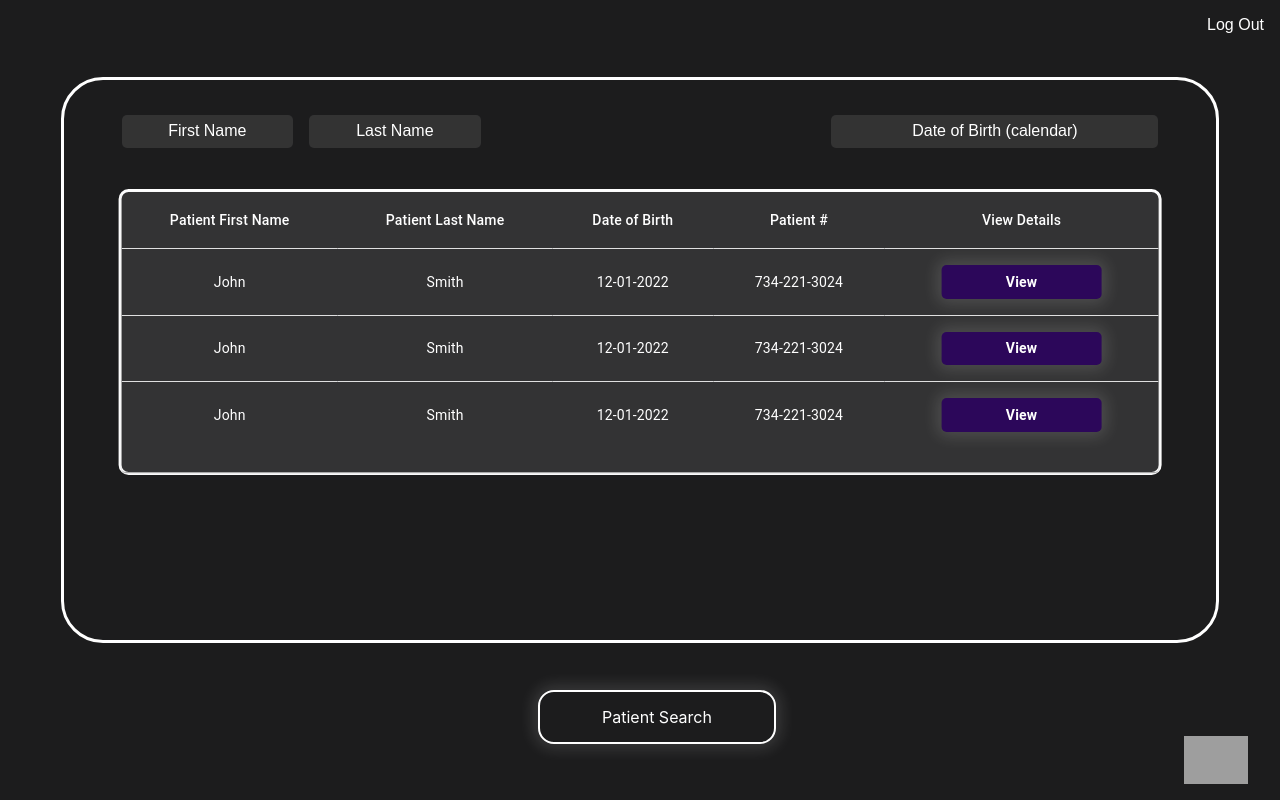
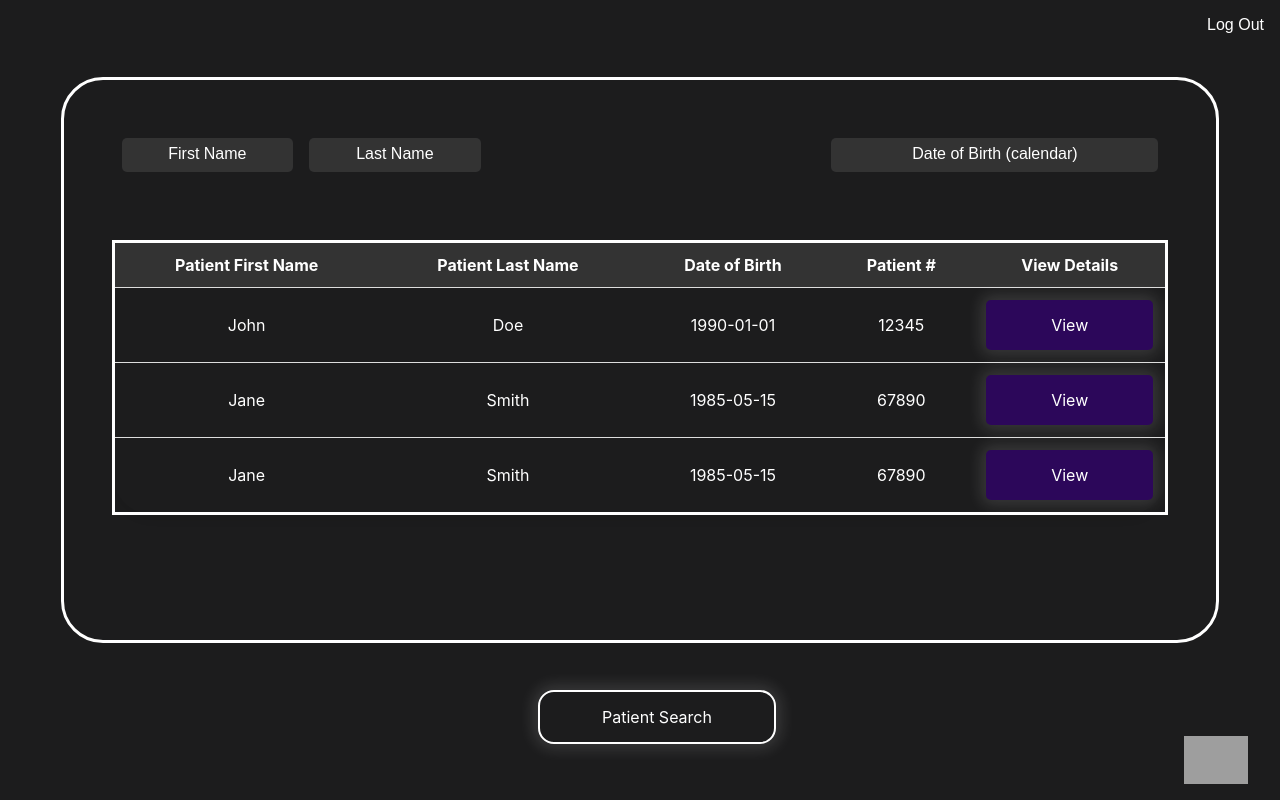
Before and after one commit to shashibyadav/carewallet-doctor-Web-App, a React (Create React App) app: page /PatientList in a window 1280 px wide. Built offline with nearby package versions, Linux system fonts and the light colour scheme; grey boxes are pictures that could not be loaded.

Commit message:
adds insurance and id images and css fixes to the patientdata

```diff
--- a/src/Components/PatientList.jsx
+++ b/src/Components/PatientList.jsx
@@ -1,20 +1,10 @@
 import * as React from 'react';
-import Table from '@mui/material/Table';
-import TableBody from '@mui/material/TableBody';
-import TableCell from '@mui/material/TableCell';
-import TableContainer from '@mui/material/TableContainer';
-import TableHead from '@mui/material/TableHead';
-import TableRow from '@mui/material/TableRow';
-import Paper from '@mui/material/Paper';
-import TextField from '@mui/material/TextField';
 import { useSelector, useDispatch } from 'react-redux';
 import CentreRectangle from '../shared/CentreRectangle';
 import '../shared/button.css';
 import { useState } from 'react';
 import { useNavigate } from 'react-router-dom';
-import { createTheme, ThemeProvider, styled } from '@mui/material/styles';
 import { setPatientCriteria as setCriteriaAction } from '../ReduxStore/Slices/Search/searchSlice';
-import { brown } from '@mui/material/colors';
 import "../styles/patient-list/patient-list.css";
 import InputField from "../shared/inputField";
 import ButtonTypeOne from "./shared/ButtonTypeOne";
@@ -22,10 +12,7 @@ import ButtonPatientSearch from "./shared/ButtonPatientSearch";
 import LogoFooter from "./shared/LogoFooter";
 import LogOutButton from "./shared/ButtonLogOut.jsx";
 
-const accent = brown['400'];
 
-
-const whiteTheme = createTheme({ palette: { primary: {main:accent} } })
 
 const PatientList = () => {
   const criteria = useSelector((state) => state.loginState.searchCriteria);
@@ -43,12 +30,12 @@ const PatientList = () => {
       ...criteria,
       firstName: firstName,
     });
-    console.log('Search for:', { firstName,lastName, dob });
+    console.log('Search for:', { firstName, lastName, dob });
     navigate('/PatientData');
   };
 
-  function createData(firstName,lastName, dob, patientNumber) {
-    return { firstName,lastName, dob, patientNumber};
+  function createData(firstName, lastName, dob, patientNumber) {
+    return { firstName, lastName, dob, patientNumber };
   }
 
   const handleFirstNameChange = (value) => {
@@ -65,17 +52,12 @@ const PatientList = () => {
 
 
 
-  const rows = [
-    createData('John','Smith', '12-01-2022', '734-221-3024'),
-    createData('John', 'Smith', '12-01-2022', '734-221-3024'),
-    createData('John', 'Smith', '12-01-2022', '734-221-3024'),
-  ];
+
 
   return (
-    <div className={`patient-list-page`} style={{ width: '100vw', height: '100vh', backgroundColor: '#1C1C1D' }}>
-          <LogOutButton/>
-        <CentreRectangle className='center-rectangle-2'>
-        <ThemeProvider theme={whiteTheme}>
+    <div className={`patient-list-page`}>
+      <LogOutButton />
+      <CentreRectangle className='patientlist-center-rectangle'>
 
           <div className='input-fields-container'>
 
@@ -103,49 +85,73 @@ const PatientList = () => {
 
           </div>
           <CentreRectangle className='center-rectangle-3' >
-          <TableContainer component={Paper}  className='center-rectangle-3-table' >
-          <Table className='center-rectangle-3-table' sx={{ minWidth: 400 }} aria-label="simple table" >
-            <TableHead >
-              <TableRow >
-                <TableCell  style={{ color: 'white' }}  align="center">Patient First Name</TableCell>
-                <TableCell  style={{ color: 'white' }}  align="center">Patient Last Name</TableCell>
-                <TableCell  style={{ color: 'white' }} align="center">Date of Birth</TableCell>
-                <TableCell  style={{ color: 'white' }} align="center">Patient #</TableCell>
-                <TableCell  style={{ color: 'white' }} align="center">View Details</TableCell>
-              </TableRow>
-            </TableHead>
-            <TableBody color='white'>
-              {rows.map((row) => (
-                <TableRow
-                  key={row.name}
-                  sx={{ '&:last-child td, &:last-child th': { border: 0 } }}
-                >
-                  <TableCell component="th"  scope="row"  style={{ color: 'white' }} align="center">
-                    {row.firstName}
-                  </TableCell>
-                  <TableCell component="th" scope="row"  style={{ color: 'white' }} align="center">
-                    {row.lastName}
-                  </TableCell>
-                  <TableCell  style={{ color: 'white' }} align="center">{row.dob}</TableCell>
-                  <TableCell  style={{ color: 'white' }} align="center">{row.patientNumber}</TableCell>
-                  <TableCell  style={{ color: 'white' }} align='center'>
-                  <div className="centered-button">
+
+          <div className="table-container">
+              <table className='center-rectangle-3-table' >
+                <thead>
+                  <tr className='table-column-hover'>
+                    <th className='table-column-header'>Patient First Name</th>
+                    <th className='table-column-header'>Patient Last Name</th>
+                    <th className='table-column-header'>Date of Birth</th>
+                    <th className='table-column-header'>Patient #</th>
+                    <th className='table-column-header'>View Details</th>
+                  </tr>
+                </thead>
+                <tbody className='table-column-body'>
+
+                  <tr className='table-column-hover'>
+                    <td className='table-column'>John</td>
+                    <td className='table-column'>Doe</td>
+                    <td className='table-column'>1990-01-01</td>
+                    <td className='table-column'>12345</td>
+                    <td className='table-column'><div className="centered-button">
                   <ButtonTypeOne
                       onClick={handleView}
                       text={'View'}
-                      classname={'button-style'}
+                      className={'patientlist-button-type-one'}
                   />
                   </div>
-                  </TableCell>
-                </TableRow>
-              ))}
-            </TableBody>
-          </Table>
-        </TableContainer>
+                  </td>
+
+                  </tr>
+                  <tr className='table-column-hover'>
+                    <td className='table-column'>Jane</td>
+                    <td className='table-column'>Smith</td>
+                    <td className='table-column'>1985-05-15</td>
+                    <td className='table-column'>67890</td>
+                    <td className='table-column'> <div className="centered-button">
+                  <ButtonTypeOne
+                      onClick={handleView}
+                      text={'View'}
+                      className={'patientlist-button-type-one'}
+                  />
+                  </div>
+                  </td>
+                  </tr>
+
+                  < tr className='table-column-hover'>
+                    <td className='table-column'>Jane</td>
+                    <td className='table-column'>Smith</td>
+                    <td className='table-column'>1985-05-15</td>
+                    <td className='table-column'>67890</td>
+                    <td className='table-column'> <div className="centered-button">
+                  <ButtonTypeOne
+                      onClick={handleView}
+                      text={'View'}
+                      className={'patientlist-button-type-one'}
+                  />
+                  </div>
+                  </td>
+                  </tr>
+
+                </tbody>
+              </table>
+              </div>
+
           </CentreRectangle>
-        </ThemeProvider>
+
       </CentreRectangle>
-        <ButtonPatientSearch classname={`search-button`} onClick={() => {}} text={`Patient Search`}/>
+      <ButtonPatientSearch className={`button-type-two`} onClick={() => { }} text={`Patient Search`} />
 
       <LogoFooter />
 
--- a/src/styles/patient-data/patient-data.css
+++ b/src/styles/patient-data/patient-data.css
@@ -1,4 +1,25 @@
-.center-rectangle-2 {
+.patient-list-page {
+  width: 100vw;
+  height: 100vh;
+  background-color: #1C1C1D;
+
+
+.patientdata-center-rectangle{
+  position: absolute;
+  display: flex;
+  flex-direction: column;
+  justify-content: flex-start;
+  align-items: flex-start;
+  top: 45%;
+  left: 50%;
+  transform: translate(-50%, -50%);
+  width: 90%;
+  height: 70%;
+  background: rgba(217, 217, 217, 0);
+  border-radius: 42px;
+  border: 3px white solid;
+  color: white;
+
 
 
 
@@ -27,6 +48,31 @@
       box-sizing: border-box;
       width: 100%;
       height: 100%;
+
+      .patient-name {
+        color: white;
+        width: 100%;
+        justify-content: center;
+        text-align: center;
+        font-size: 1.5rem;
+        font-weight: 400;
+
+
+      }
+
+      .patient-name span {
+        font-size: 1.5rem;
+        font-weight: 700;
+      }
+
+      .patient-image {
+        height: 40%;
+        width: 40%;
+        margin: 10px;
+        margin-bottom: 2rem;
+      }
+
+
       .input-container {
         position: relative;
         display: flex;
@@ -101,15 +147,73 @@
       height: 100%;
 
       .data-grid-2-container {
-        position: relative;
+        position: absolute;
         display: flex;
         flex-direction: column;
-        justify-content: flex-end;
+        justify-content: center;
         align-items: center;
         width: 100%;
-        margin-top: auto;
-        margin-top: -80px;
+
+
         height: 100%;
+
+        .input-form-container{
+          height: 100%;
+          width: 100%;
+          display: flex;
+
+          flex-direction: column;
+          justify-content: center;
+          align-items: center;
+
+
+        }
+
+        .user-insurance-image-container{
+          display: flex;
+          justify-content: center;
+          flex-direction: column;
+          align-items: center;
+          border-radius: 42px;
+          border: 3px white solid;
+          color: white;
+          margin: 2rem;
+          .user-insurance-front-container{
+             display: flex;
+             justify-content: center;
+             align-items: center;
+
+
+            .user-insurance-image{
+              width: 95%;
+              height: 100%;
+            }
+
+
+
+          }
+
+          .user-insurance-back-container{
+            display: flex;
+            justify-content: center;
+            align-items: center;
+
+
+           .user-insurance-image{
+             width: 95%;
+             height: 100%;
+           }
+
+
+
+         }
+
+
+
+
+
+
+        }
 
 
         .search-action {
@@ -204,6 +308,7 @@
       width: 100%;
       height: 100%;
 
+
       justify-content: center;
       align-items: center;
       box-sizing: border-box;
@@ -216,7 +321,7 @@
         width: 100%;
         box-sizing: border-box;
 
-        margin-top: -20px;
+
 
         height: 100%;
 
@@ -326,17 +431,27 @@
         }
 
 
-        .user-id-image {
-          height: 80%;
-          width: 80%;
 
 
-        }
+        .user-id-image-container {
 
-        .user-id-image-container {
           display: flex;
           justify-content: center;
           align-items: center;
+          border-radius: 42px;
+          border: 3px white solid;
+          color: white;
+          margin-right: 4rem;
+          margin-top: 4rem;
+          margin-bottom: 4rem;
+          width: 80%;
+          height: 80%;
+
+          .user-id-image {
+            height: 90%;
+            width: 90%;
+
+          }
 
         }
 
@@ -383,3 +498,5 @@
   left: 11%;
 
 }
+
+}
--- a/src/styles/patient-list/patient-list.css
+++ b/src/styles/patient-list/patient-list.css
@@ -1,42 +1,38 @@
+.patient-list-page {
+    width: 100vw;
+    height: 100vh;
+    background-color: #1C1C1D;
 
-.center-rectangle-2 {
+
+.patientlist-center-rectangle {
+
     position: absolute;
+    display: flex;
+    flex-direction: column;
+    justify-content: flex-start;
+    align-items: flex-start;
     top: 45%;
     left: 50%;
     transform: translate(-50%, -50%);
-    display: flex;
     width: 90%;
     height: 70%;
-
+    background: rgba(217, 217, 217, 0);
     border-radius: 42px;
     border: 3px white solid;
     color: white;
-    background-color: #1C1C1D;
 
-    .dob-field{
-        width: 30%;
-        margin-left: auto;
-        margin-right: 0rem;
-    }
-}
+    .input-fields-container{
+
+        position: relative;
+        display: flex;
+        padding: 5%;
 
 
-.center-rectangle-3 {
-    position: absolute;
-    top: 45%;
-    left: 50%;
-    transform: translate(-50%, -50%);
-    display: flex;
+        flex-direction: row;
+        justify-content: flex-start;
+        height: 8%;
         width: 90%;
-    height: 50%;
-    background-color: rgba(250, 250, 250, 0.1);
 
-    border-radius: 10px;
-    border: 3px white solid;
-    .center-rectangle-3-table{
-        background-color: rgba(250, 250, 250, 0);
-        color: white ;
-    }
 
     }
 
@@ -70,20 +66,137 @@
 
 
 
-.input-fields-container{
 
+    .dob-field{
+        width: 30%;
+        margin-left: auto;
+        margin-right: 0rem;
+    }
+
+    .center-rectangle-3 {
+        width: 100%;
+        padding-left: 3rem;
+        padding-right: 3rem;
+        box-sizing: border-box;
+
+
+
+        .table-container {
+
+            overflow: auto;
+            width: 100%;
+            height: 25rem;
+
+
+
+
+
+        .center-rectangle-3-table{
+
+
+            background-color: rgba(250, 250, 250, 0);
+            color: white ;
+            width: 100%;
+            border-collapse: collapse;
+            box-shadow: 0 4px 8px rgba(0, 0, 0, 0.1);
+            border-radius: 42px;
+            border: 3px white solid;
+            color: white;
+
+            height: 10rem;
+
+
+            box-sizing: border-box;
+
+
+
+
+
+          .table-column-header, .table-column {
+            padding: 12px;
+            text-align: center;
+            border-bottom: 1px solid #ddd;
+          }
+
+          .table-column-header {
+            background-color: #333;
+            color: white;
+          }
+
+          .table-column-hover:hover {
+            background-color: rgb(88, 88, 88);
+
+            .patientlist-button-type-one{
                 display: flex;
-    padding: 5%;
-    padding-bottom: 0rem;
-    padding-top: 3%;
-    flex-direction: row;
-    height: 8%;
+                width: 8rem;
+                height: 0.1rem;
+                justify-content: center;
+                align-items: center;
+                text-align: center;
+                font-weight: 700;
+                padding: 1rem;
+            }
+          }
+          .table-header-row {
+            color: white;
+            align-items: center;
+            justify-content: center;
+
+          }
+
+          .table-column-body{
+            height: 10rem;
+          }
+
+          .table-content{
+          color: white;
+          align-items: center;
+
+          }
+
+          .centered-button {
+            display: flex;
+            justify-content: center;
+            align-items: center;
+            height: 100%;
             width: 100%;
+
+            .button-type-one  {
+
+                width: 100%;
+              }
+
+
+          }
+        }
+    }
+}
+
+
 
 
 }
 
-.button-style {
+
+
+
+.button-type-two  {
+
+    bottom: 7%;
+    position: absolute;
+    width: 16%;
+    left: 42%;
+  }
+
+
+}
+
+
+
+
+
+
+/* .button-style {
     display: flex;
     width: 8rem;
     height: 0.1rem;
@@ -95,31 +208,4 @@
 
 }
 
-.centered-button {
-    display: flex;
-    justify-content: center;
-    align-items: center;
-    height: 100%;
-  }
-
-  .table-header-row {
-    color: white;
-    align-items: center;
-    justify-content: center;
-
-  }
-
-  .table-content{
-  color: white;
-  align-items: center;
-
-  }
-
-  .patient-list-page {
-      .search-button {
-          bottom: 7%;
-          position: absolute;
-          width: 16%;
-          left: 42%;
-      }
-  }
+ */
--- a/src/styles/shared/center-rectangle.css
+++ b/src/styles/shared/center-rectangle.css
@@ -10,4 +10,6 @@
     border-radius: 42px;
     border: 3px white solid;
     color: white;
+
+
 }
```
Also changed, not shown: src/Components/PatientData.jsx (+47 -13 lines), src/images/insurance_back.png (added), src/images/insurance_front.png (added). Lines whose indentation alone changed are shown as unchanged.
